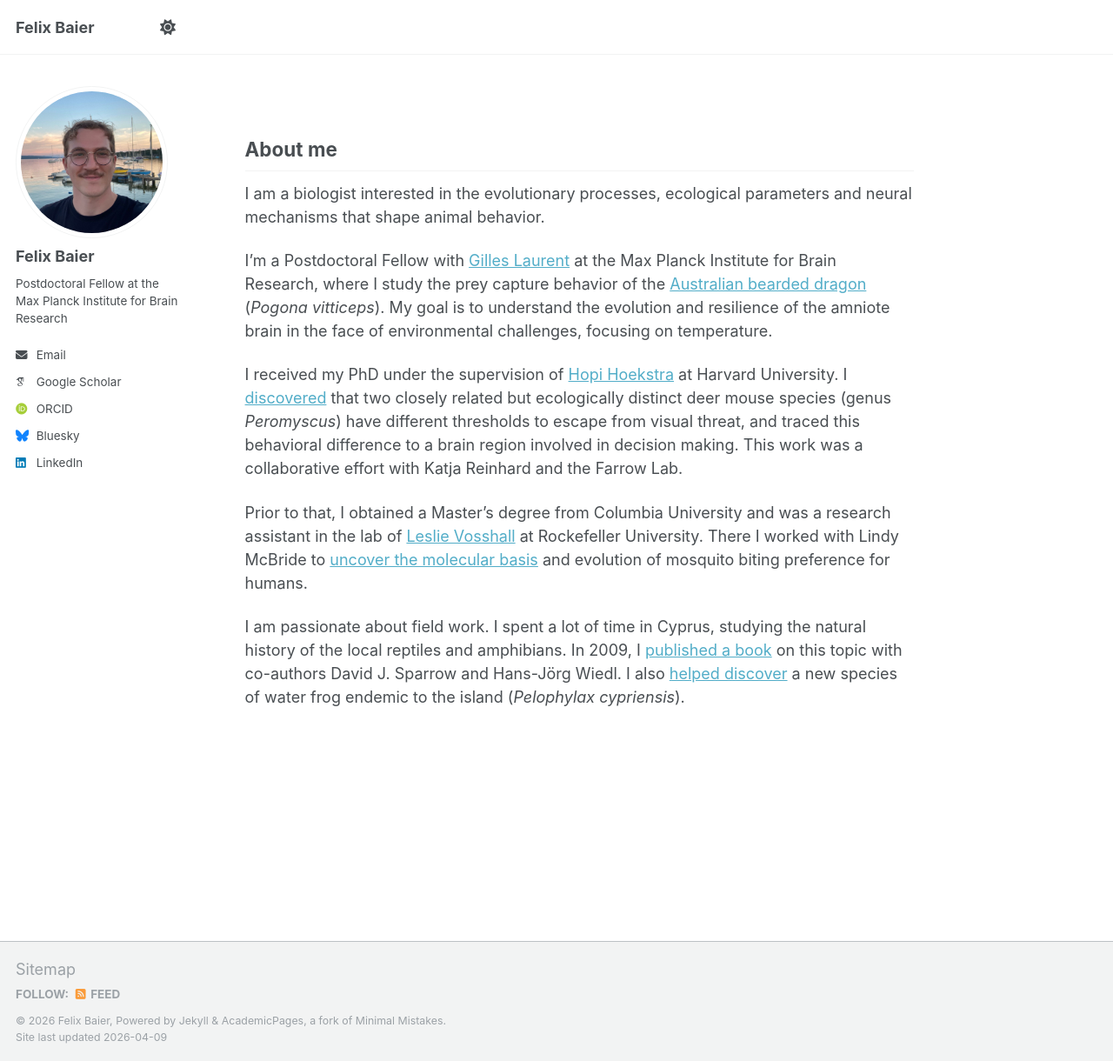
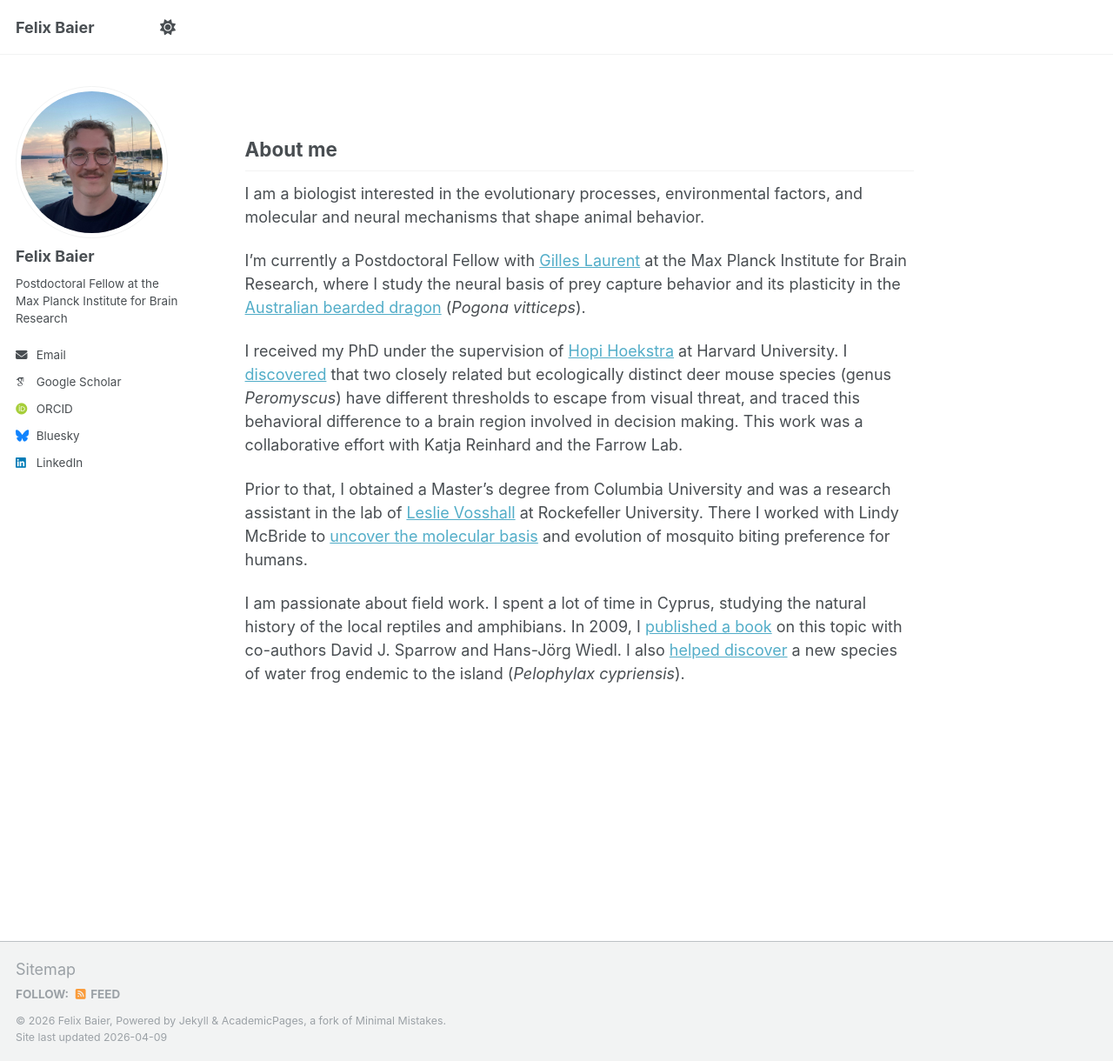
Before and after one commit to FelixBaier/felixbaier.github.io, a Jekyll site: the page built from _pages/about.md, in a window 1280 px wide and 1220 px high. Shown: the whole window at 87% size. Built offline with Jekyll 4.4.1, drawn with Linux system fonts in a browser that asks for light colours; some web fonts are replaced.

Commit message:
Update about.md

```diff
--- a/_pages/about.md
+++ b/_pages/about.md
@@ -9,9 +9,9 @@ redirect_from:
 
 About me
 ------
-I am a biologist interested in the evolutionary processes, ecological parameters and neural mechanisms that shape animal behavior.
+I am a biologist interested in the evolutionary processes, environmental factors, and molecular and neural mechanisms that shape animal behavior.
 
-I’m a Postdoctoral Fellow with [Gilles Laurent](https://brain.mpg.de/laurent) at the Max Planck Institute for Brain Research, where I study the prey capture behavior of the [Australian bearded dragon](https://www.nature.com/articles/s41592-024-02485-2) (_Pogona vitticeps_). My goal is to understand the evolution and resilience of the amniote brain in the face of environmental challenges, focusing on temperature.
+I’m currently a Postdoctoral Fellow with [Gilles Laurent](https://brain.mpg.de/laurent) at the Max Planck Institute for Brain Research, where I study the neural basis of prey capture behavior and its plasticity in the [Australian bearded dragon](https://www.nature.com/articles/s41592-024-02485-2) (_Pogona vitticeps_).
 
 I received my PhD under the supervision of [Hopi Hoekstra](https://hoekstra.oeb.harvard.edu/) at Harvard University. I [discovered](https://www.nature.com/articles/s41586-025-09241-2) that two closely related but ecologically distinct deer mouse species (genus _Peromyscus_) have different thresholds to escape from visual threat, and traced this behavioral difference to a brain region involved in decision making. This work was a collaborative effort with Katja Reinhard and the Farrow Lab.
 
```
